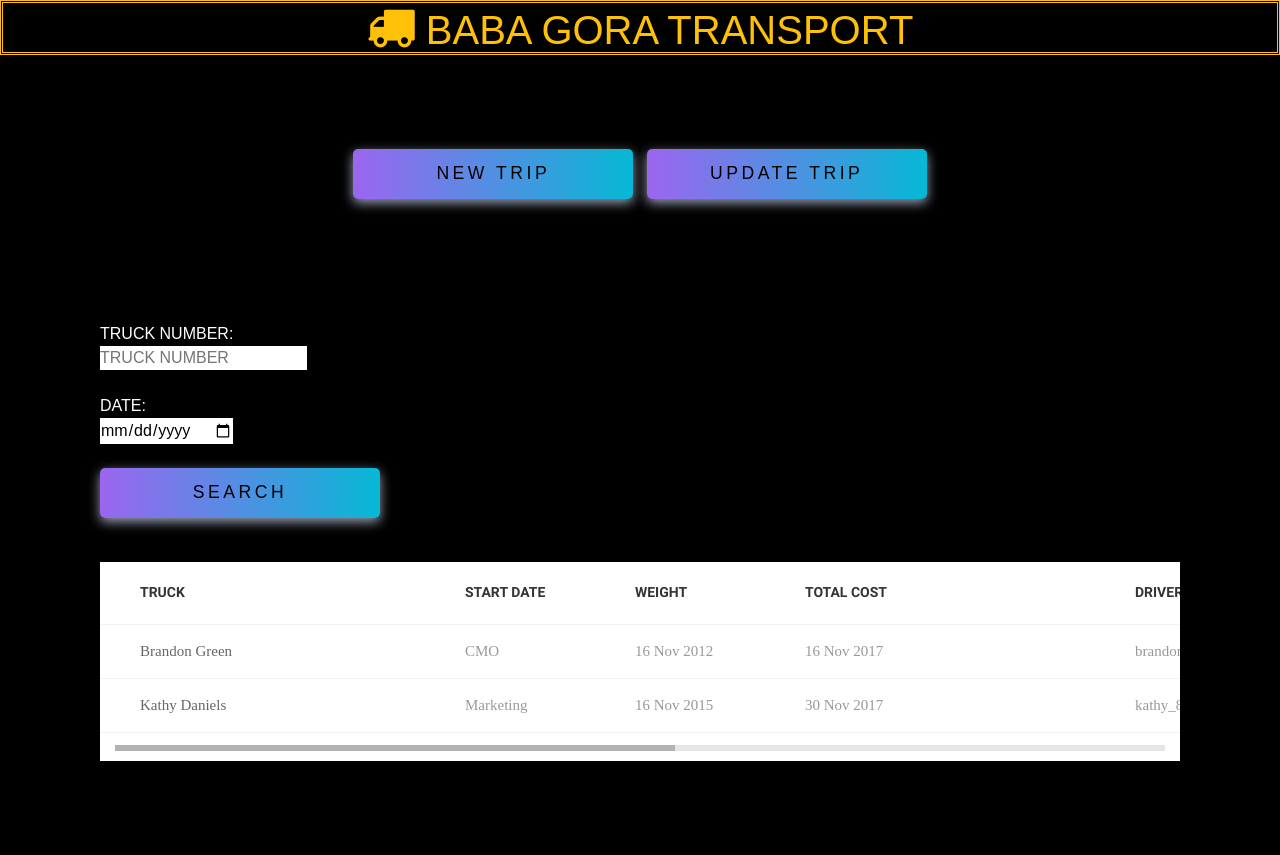
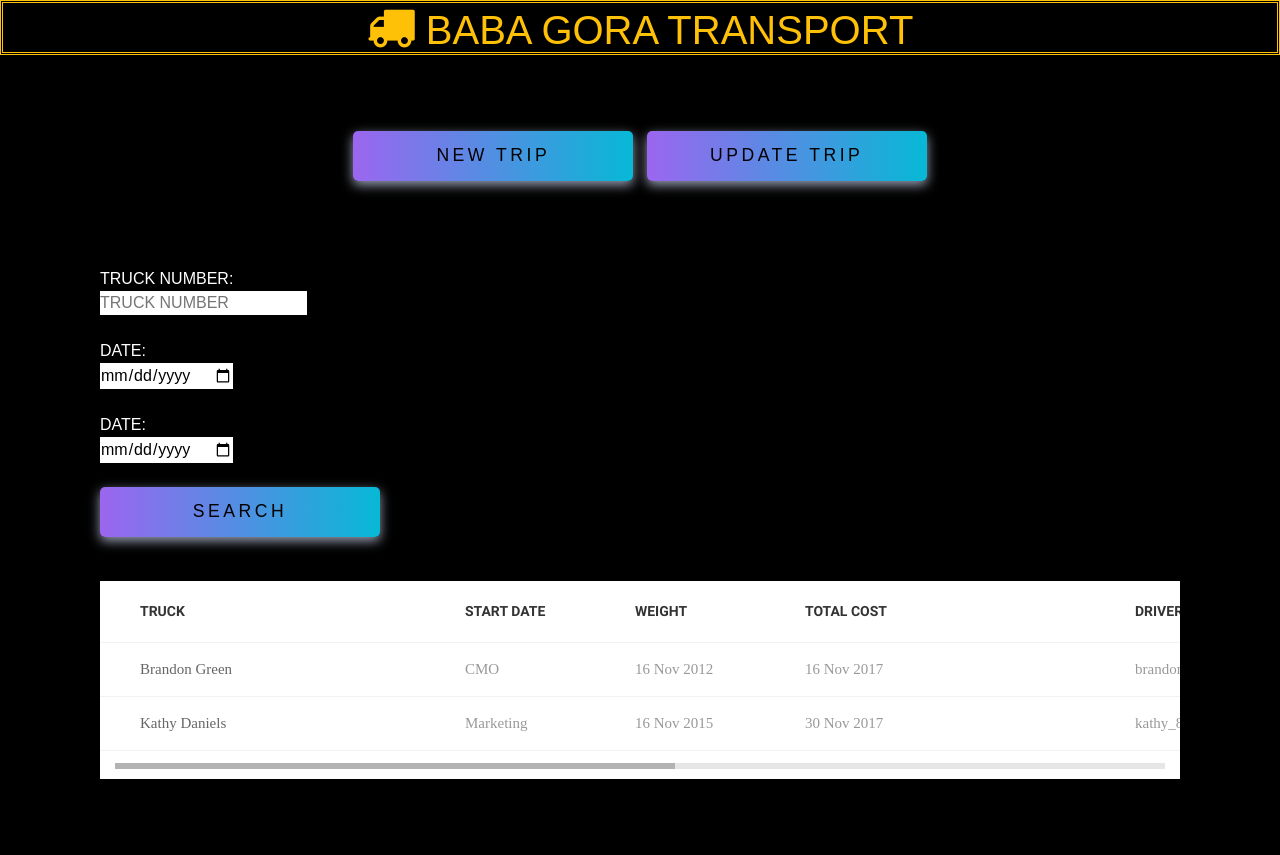
Before and after one commit to tahseen09/transport, a Django app: page / in a window 1280 px wide. Run offline with Django 3.2, Linux system fonts and the light colour scheme; some libraries are stand-ins or nearby versions; some web fonts are replaced.

Commit message:
Update dashboard.html

```diff
--- a/templates/dashboard.html
+++ b/templates/dashboard.html
@@ -49,6 +49,8 @@
 				TRUCK NUMBER:<input type="text" name="Truck Number" placeholder="TRUCK NUMBER" style="text-transform: uppercase;">
 				<br>
 				DATE: <input type="date" name="YYYY-MM-DD" placeholder="YYYY-MM-DD">
+				<br>
+	DATE: <input type="date" name="YYYY-MM-DD" placeholder="YYYY-MM-DD">
 				<br>
 				<button class="btn btn-special">
 				SEARCH
```
